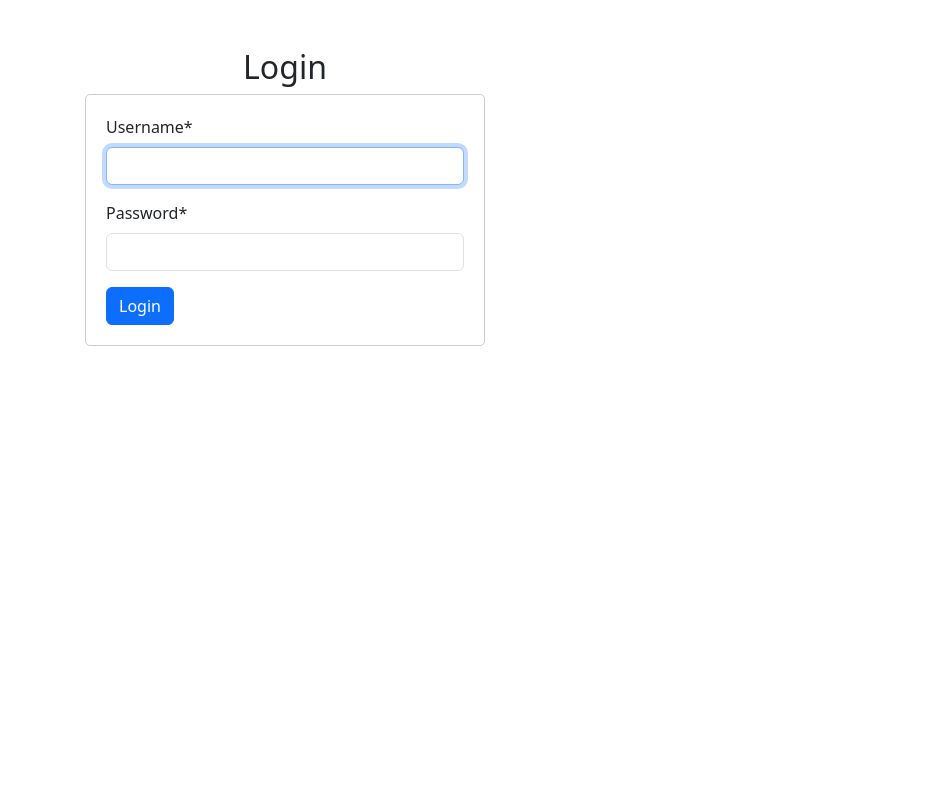
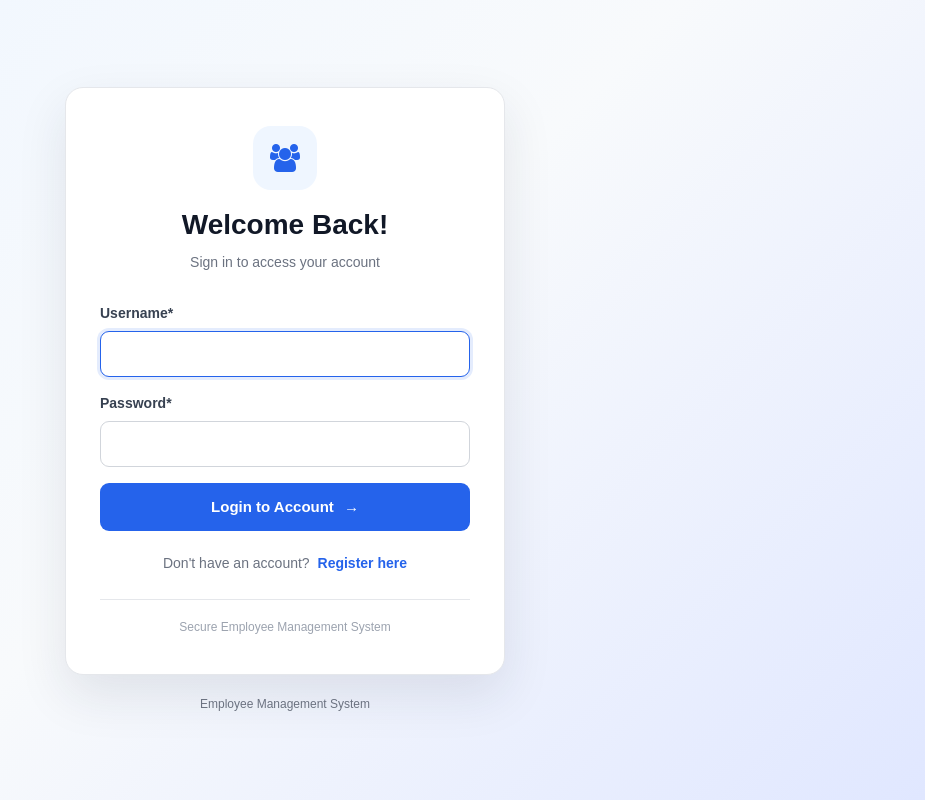
Before and after one commit to MeeranHusain/Django, a Django app: page /login/ in a window 1280 px wide. Shown: the whole page, without its empty margins (355-1280 px from the left). Run offline with Django 5.2, Linux system fonts and the light colour scheme; some libraries are stand-ins or nearby versions.

Commit message:
Add login and registration page enhancements with improved layout and styling

```diff
--- a/Employee_main/static/css/account_css/login.css
+++ b/Employee_main/static/css/account_css/login.css
@@ -0,0 +1,209 @@
+/* General Page */
+* {
+    box-sizing: border-box;
+}
+
+body {
+    margin: 0;
+    min-height: 100vh;
+    font-family: Arial, Helvetica, sans-serif;
+    color: #1f2937;
+    background: linear-gradient(135deg, #eff6ff, #f8fafc, #e0e7ff);
+}
+
+/* Main Layout */
+.login-page {
+    min-height: 100vh;
+    display: flex;
+    flex-direction: column;
+    align-items: center;
+    justify-content: center;
+    padding: 30px 16px;
+}
+
+/* Login Card */
+.login-card {
+    width: 100%;
+    max-width: 440px;
+    padding: 38px 34px;
+    background: #ffffff;
+    border: 1px solid #e5e7eb;
+    border-radius: 18px;
+    box-shadow: 0 20px 50px rgba(31, 41, 55, 0.10);
+}
+
+/* Header */
+.login-header {
+    text-align: center;
+    margin-bottom: 30px;
+}
+
+.brand-icon {
+    width: 64px;
+    height: 64px;
+    display: flex;
+    align-items: center;
+    justify-content: center;
+    margin: 0 auto 18px;
+    border-radius: 18px;
+    background: #eff6ff;
+    color: #2563eb;
+    font-size: 28px;
+}
+
+.login-header h1 {
+    margin: 0 0 10px;
+    font-size: 28px;
+    font-weight: 700;
+    color: #111827;
+}
+
+.login-header p {
+    margin: 0;
+    color: #6b7280;
+    font-size: 14px;
+}
+
+/* Form Fields */
+.login-card form p {
+    margin-bottom: 18px;
+}
+
+.login-card form label {
+    display: block;
+    margin-bottom: 7px;
+    font-size: 14px;
+    font-weight: 600;
+    color: #374151;
+}
+
+.login-card form input {
+    width: 100%;
+    min-height: 46px;
+    padding: 11px 13px;
+    border: 1px solid #d1d5db;
+    border-radius: 9px;
+    background: #ffffff;
+    color: #111827;
+    font-size: 14px;
+    transition: border-color 0.2s, box-shadow 0.2s;
+}
+
+.login-card form input:focus {
+    border-color: #2563eb;
+    outline: none;
+    box-shadow: 0 0 0 3px rgba(37, 99, 235, 0.12);
+}
+
+/* Hide default help text spacing when empty */
+.login-card .form-text {
+    font-size: 12px;
+    color: #6b7280;
+}
+
+/* Error Messages */
+.error-box,
+.login-card .invalid-feedback,
+.login-card .errorlist {
+    color: #b91c1c;
+    font-size: 13px;
+}
+
+.error-box {
+    margin-bottom: 18px;
+    padding: 12px;
+    background: #fef2f2;
+    border: 1px solid #fecaca;
+    border-radius: 8px;
+}
+
+.login-card .errorlist {
+    padding-left: 18px;
+}
+
+/* Login Button */
+.login-btn {
+    width: 100%;
+    min-height: 48px;
+    display: flex;
+    align-items: center;
+    justify-content: center;
+    gap: 10px;
+    margin-top: 10px;
+    padding: 12px 18px;
+    border: none;
+    border-radius: 9px;
+    background: #2563eb;
+    color: #ffffff;
+    font-size: 15px;
+    font-weight: 600;
+    cursor: pointer;
+    transition: background 0.2s, transform 0.2s;
+}
+
+.login-btn:hover {
+    background: #1d4ed8;
+    transform: translateY(-1px);
+}
+
+.login-btn:focus-visible {
+    outline: 3px solid #93c5fd;
+    outline-offset: 3px;
+}
+
+/* Footer */
+.login-footer {
+    margin-top: 25px;
+    padding-top: 18px;
+    border-top: 1px solid #e5e7eb;
+    text-align: center;
+}
+
+.login-footer p {
+    margin: 0;
+    color: #9ca3af;
+    font-size: 12px;
+}
+
+.page-footer {
+    margin: 20px 0 0;
+    color: #6b7280;
+    font-size: 12px;
+    text-align: center;
+}
+
+/* Responsive */
+@media (max-width: 480px) {
+    .login-card {
+        padding: 30px 22px;
+        border-radius: 14px;
+    }
+
+    .login-header h1 {
+        font-size: 25px;
+    }
+}
+
+/* Register Link */
+.register-prompt {
+    margin-top: 22px;
+    text-align: center;
+}
+
+.register-prompt p {
+    margin: 0;
+    color: #6b7280;
+    font-size: 14px;
+}
+
+.register-prompt a {
+    color: #2563eb;
+    font-weight: 600;
+    text-decoration: none;
+    margin-left: 4px;
+}
+
+.register-prompt a:hover {
+    color: #1d4ed8;
+    text-decoration: underline;
+}
--- a/templates/accounts/login.html
+++ b/templates/accounts/login.html
@@ -6,20 +6,64 @@
 <head>
     <meta charset="UTF-8">
     <meta name="viewport" content="width=device-width, initial-scale=1.0">
-    <title>Login</title>
+
+    <title>Login | Employee Management</title>
 
     <link href="https://cdn.jsdelivr.net/npm/bootstrap@5.3.8/dist/css/bootstrap.min.css" rel="stylesheet">
+    <link rel="stylesheet" href="https://cdnjs.cloudflare.com/ajax/libs/font-awesome/4.7.0/css/font-awesome.min.css">
 
-    <!-- Custom CSS -->
     <link rel="stylesheet" href="{% static 'css/account_css/login.css' %}">
 </head>
 <body>
-    <h2 class="text-center pt-5">Login</h2>
-    <form action="{% url 'login' %}" method="post" style="max-width: 400px; margin: 0 auto; padding: 20px; border: 1px solid #ccc; border-radius: 5px;">
-        {% csrf_token %}
-        {{ form | crispy }}
-        <button type="submit" class="btn btn-primary">Login</button>
-    </form>
+
+<main class="login-page">
+
+    <section class="login-card">
+
+        <div class="login-header">
+            <div class="brand-icon">
+                <i class="fa fa-users"></i>
+            </div>
+
+            <h1>Welcome Back!</h1>
+            <p>Sign in to access your account</p>
+        </div>
+
+        <form action="{% url 'login' %}" method="post">
+            {% csrf_token %}
+
+            {% if form.non_field_errors %}
+                <div class="error-box">
+                    {{ form.non_field_errors }}
+                </div>
+            {% endif %}
+
+            {{ form|crispy }}
+
+            <button type="submit" class="login-btn">
+                Login to Account
+                <span aria-hidden="true">&rarr;</span>
+            </button>
+        </form>
+
+        <div class="register-prompt">
+            <p>
+                Don't have an account?
+                <a href="{% url 'register' %}">Register here</a>
+            </p>
+        </div>
+
+        <div class="login-footer">
+            <p>Secure Employee Management System</p>
+        </div>
+
+    </section>
+
+    <p class="page-footer">Employee Management System</p>
+
+</main>
+
+<script src="https://cdnjs.cloudflare.com/ajax/libs/font-awesome/4.7.0/css/font-awesome.min.css"></script>
 
 </body>
 </html>
--- a/templates/accounts/register.html
+++ b/templates/accounts/register.html
@@ -127,6 +127,12 @@
 
         </form>
 
+        <div class="login-prompt">
+            <p>Already have an account?
+                <a href="{% url 'login' %}">Login here</a>
+            </p>
+        </div>
+
         <!-- Footer -->
         <div class="register-footer">
             <p>Secure account registration</p>
```
Also changed, not shown: Employee_main/static/css/account_css/register.css (+25 -0 lines), db.sqlite3.
